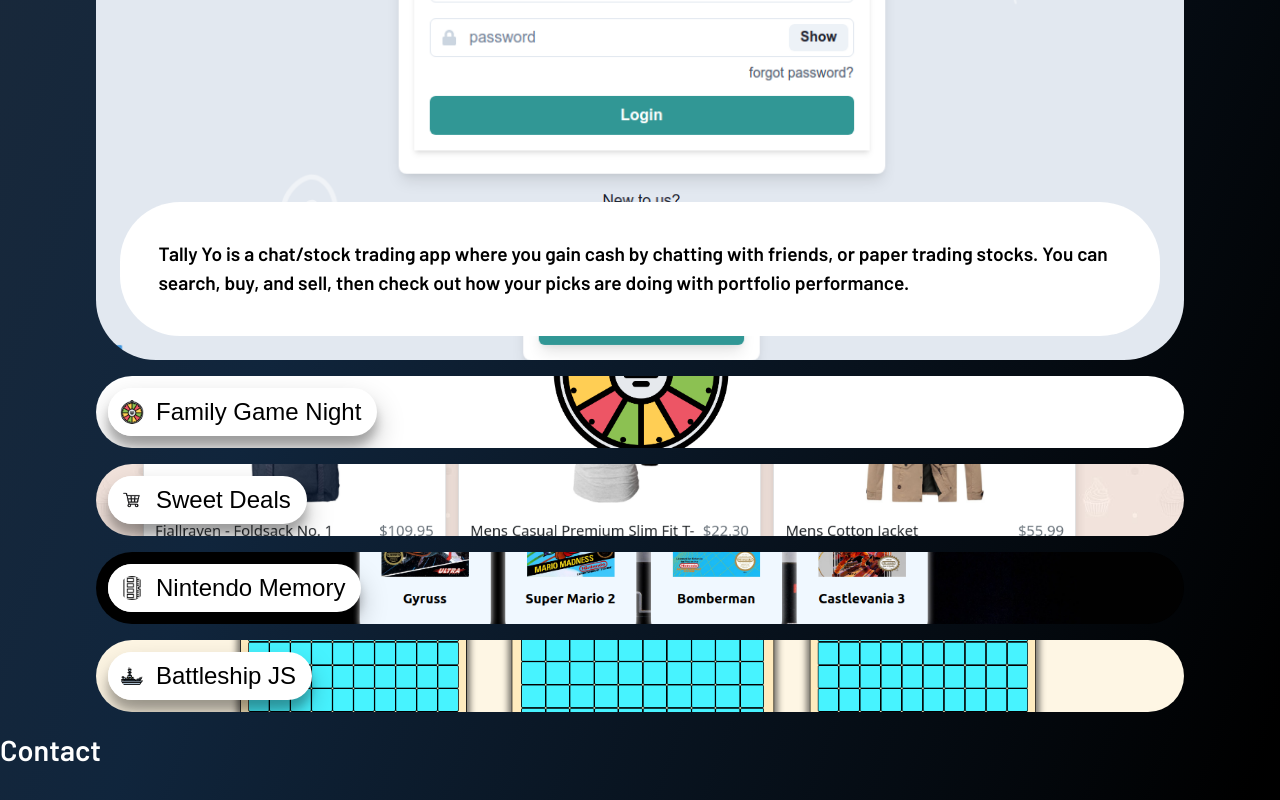
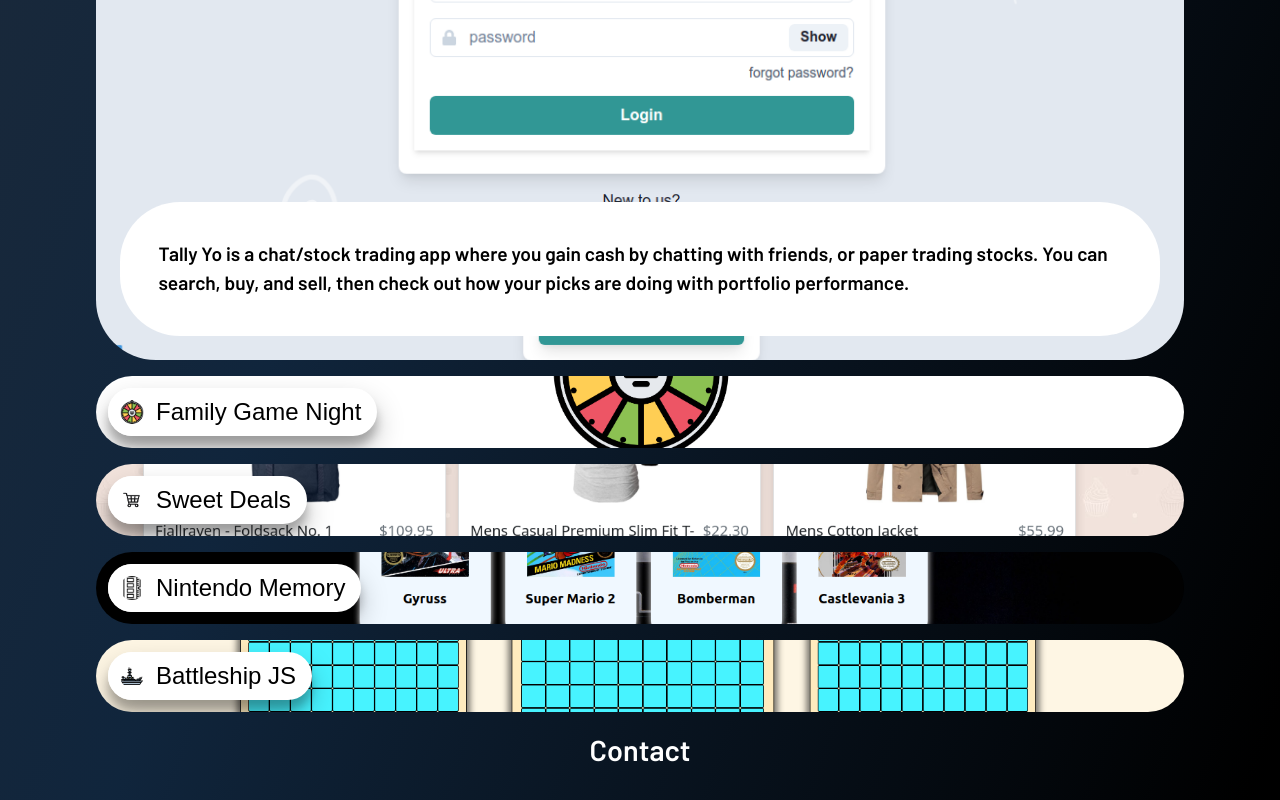
Before and after one commit to chadjcampbell/my-portfolio, a React (Vite) app: page / in a window 1280 px wide. Shown: the part 2325-3125 px from the top of the page. Built offline with nearby package versions, Linux system fonts and the light colour scheme.

Commit message:
make styles module for contact section

```diff
--- a/src/components/contact/Contact.tsx
+++ b/src/components/contact/Contact.tsx
@@ -1,6 +1,8 @@
+import styles from "./contact.module.css";
+
 export const Contact = () => {
   return (
-    <footer className="contact">
+    <footer className={styles.footer}>
       <h2>Contact</h2>
     </footer>
   );
--- /dev/null
+++ b/src/components/contact/contact.module.css
@@ -0,0 +1,6 @@
+.footer {
+  display: flex;
+  flex-direction: column;
+  align-items: center;
+  justify-content: center;
+}
```
